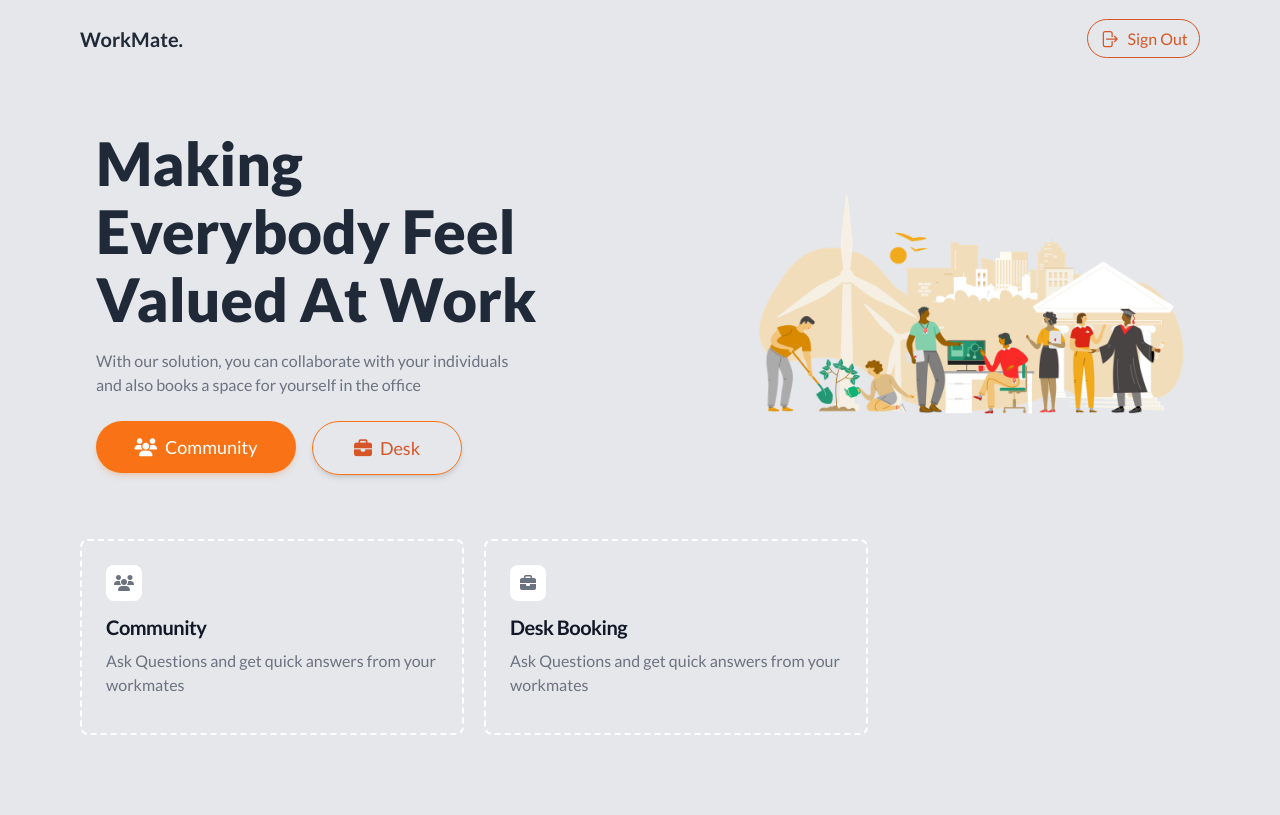
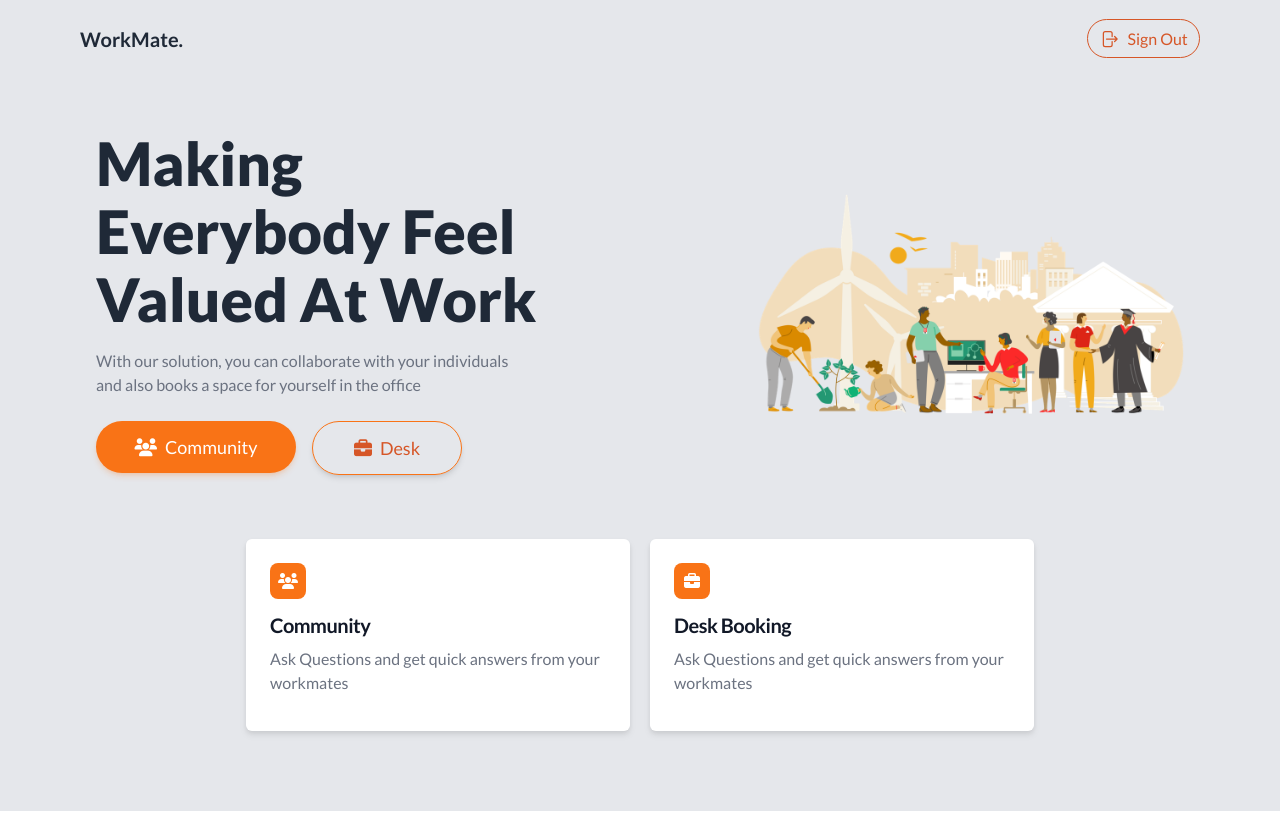
Before and after one commit to seths10/Hackathon---WorkMate, a React (Vite) app in the folder client/workmate-ui/: page / in a window 1280 px wide. Built offline with nearby package versions, Linux system fonts and the light colour scheme; sample sign-in values are in the browser's storage.

Commit message:
new push

```diff
--- a/client/workmate-ui/src/pages/desk-booking/component/DeskIcon.tsx
+++ b/client/workmate-ui/src/pages/desk-booking/component/DeskIcon.tsx
@@ -16,7 +16,6 @@ const DeskIcon: React.FC = () => {
 
   return (
     <div>
-
 <svg viewBox="0 3.27 1657.63 961.263" shape-rendering="geometricPrecision" text-rendering="geometricPrecision" xmlns="http://www.w3.org/2000/svg">
   <rect id="workmate-block-b-df-s-rect1" width="1629.58" height="721.177" rx="3" ry="3" transform="matrix(1, 0, 0, 1, 14.26100063323976, 32.007999420166016)" fill="#eff7fa" stroke="#88a3b8" stroke-width="10"/>
   <text id="workmate-block-b-df-s-text1" dx="0" dy="0" font-family="&quot;Arial, sans-serif&quot;" font-size="32" font-weight="700" transform="matrix(1.3847750425338745, 0, 0, 1.6769839525222778, 487.3762279655966, 697.6706036578207)" ><tspan id="workmate-block-b-df-s-tspan1" y="0" font-weight="700">
--- a/client/workmate-ui/src/pages/homepage/main.tsx
+++ b/client/workmate-ui/src/pages/homepage/main.tsx
@@ -53,9 +53,9 @@ const HomePage = () => {
             </div>
           </div>
 
-          <div className="flex justify-content items-center mt-[4rem] gap-5 mb-20 px-[5rem]">
-            <div className="max-w-sm p-6  border-2 border-dashed border-white rounded-lg">
-              <i className="fa fa-users bg-white flex items-center justify-center rounded-lg px-2 py-2 me-2 w-9 h-9 text-gray-500 mb-3"></i>
+          <div className="flex justify-center mt-[4rem] gap-5 mb-20 px-[5rem]">
+            <div className="max-w-sm p-6 bg-white	drop-shadow-md rounded-md">
+              <i className="fa fa-users bg-orange-500 flex items-center justify-center rounded-lg px-2 py-2 me-2 w-9 h-9 text-white mb-3"></i>
                 <h5 className="mb-2 text-xl font-bold tracking-tight text-gray-900">
                   Community
                 </h5>
@@ -64,8 +64,8 @@ const HomePage = () => {
               </p>
             </div>
 
-            <div className="max-w-sm p-6  border-2 border-dashed border-white rounded-lg">
-              <i className="fa fa-briefcase bg-white flex items-center justify-center rounded-lg px-2 py-2 me-2 w-9 h-9 text-gray-500 mb-3"></i>
+            <div className="max-w-sm p-6 bg-white	drop-shadow-md rounded-md">
+              <i className="fa fa-briefcase bg-orange-500 flex items-center justify-center rounded-lg px-2 py-2 me-2 w-9 h-9  text-white mb-3"></i>
                 <h5 className="mb-2 text-xl font-bold tracking-tight text-gray-900">
                   Desk Booking
                 </h5>
```
